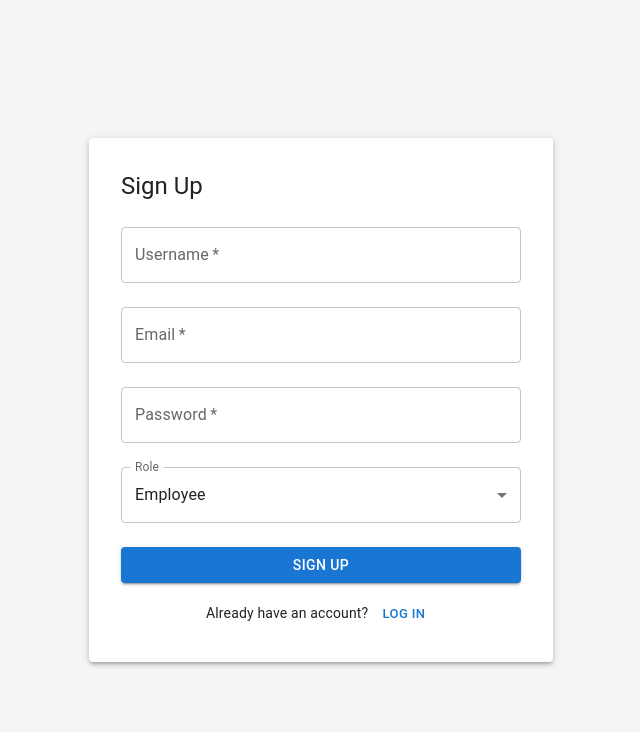
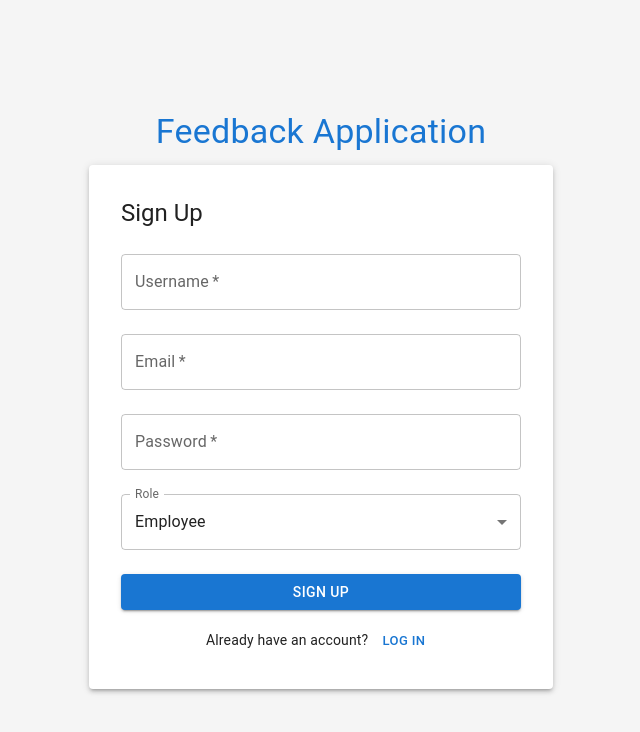
Before and after one commit to Frontkick/Feedback_frontend, a React (Create React App) app: page /signup in a window 1280 px wide. Shown: the top 732 px of the page, without its empty margins (319-959 px from the left). Built offline with nearby package versions, Linux system fonts and the light colour scheme.

Commit message:
added heading

```diff
--- a/src/components/Signup.js
+++ b/src/components/Signup.js
@@ -40,11 +40,18 @@ const Signup = () => {
   return (
     <Box
       display="flex"
+      flexDirection="column"
+      alignItems="center"
       justifyContent="center"
-      alignItems="center"
       minHeight="100vh"
       bgcolor="#f5f5f5"
     >
+      {/* Heading */}
+      <Typography variant="h4" color="primary" gutterBottom>
+        Feedback Application
+      </Typography>
+
+      {/* Signup Form */}
       <Paper elevation={3} sx={{ p: 4, width: 400 }}>
         <Typography variant="h5" gutterBottom>
           Sign Up
```
